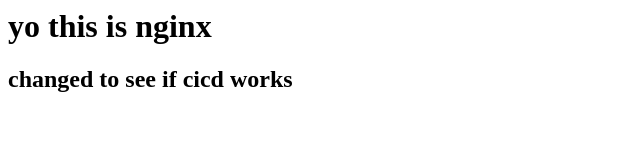
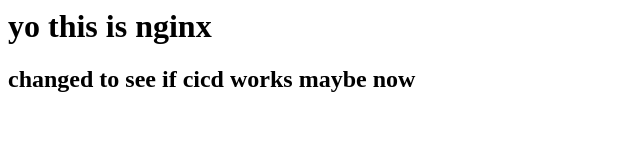
Before and after one commit to guytamari/HA-Devops, a plain HTML site: page terraform/docker/index.html in a window 1280 px wide. Shown: the whole page, without its empty margins (0-640 px from the left). Drawn offline with Linux system fonts and the light colour scheme.

Commit message:
Update index.html

```diff
--- a/terraform/docker/index.html
+++ b/terraform/docker/index.html
@@ -1,6 +1,6 @@
 <html>
   <body>
     <h1>yo this is nginx</h1>
-    <h2>changed to see if cicd works</h2>
+    <h2>changed to see if cicd works maybe now</h2>
   </body>
 </html>
```
